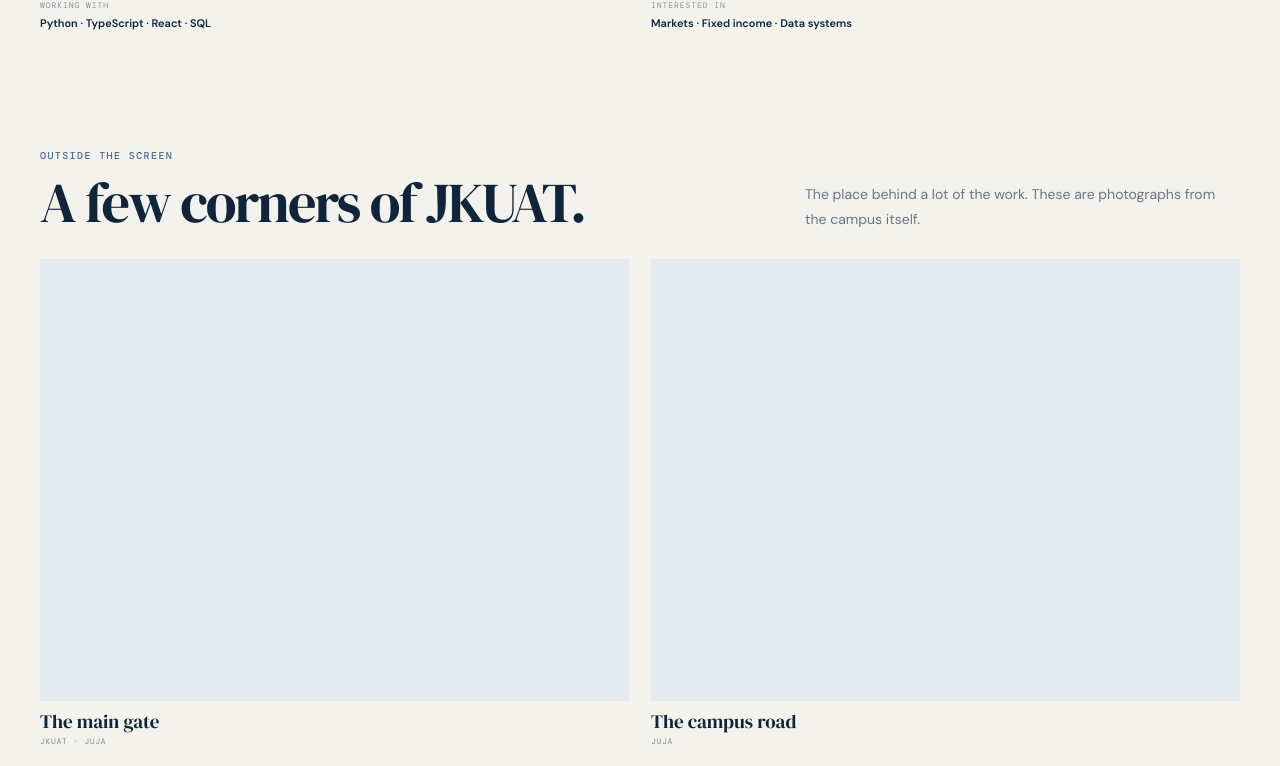
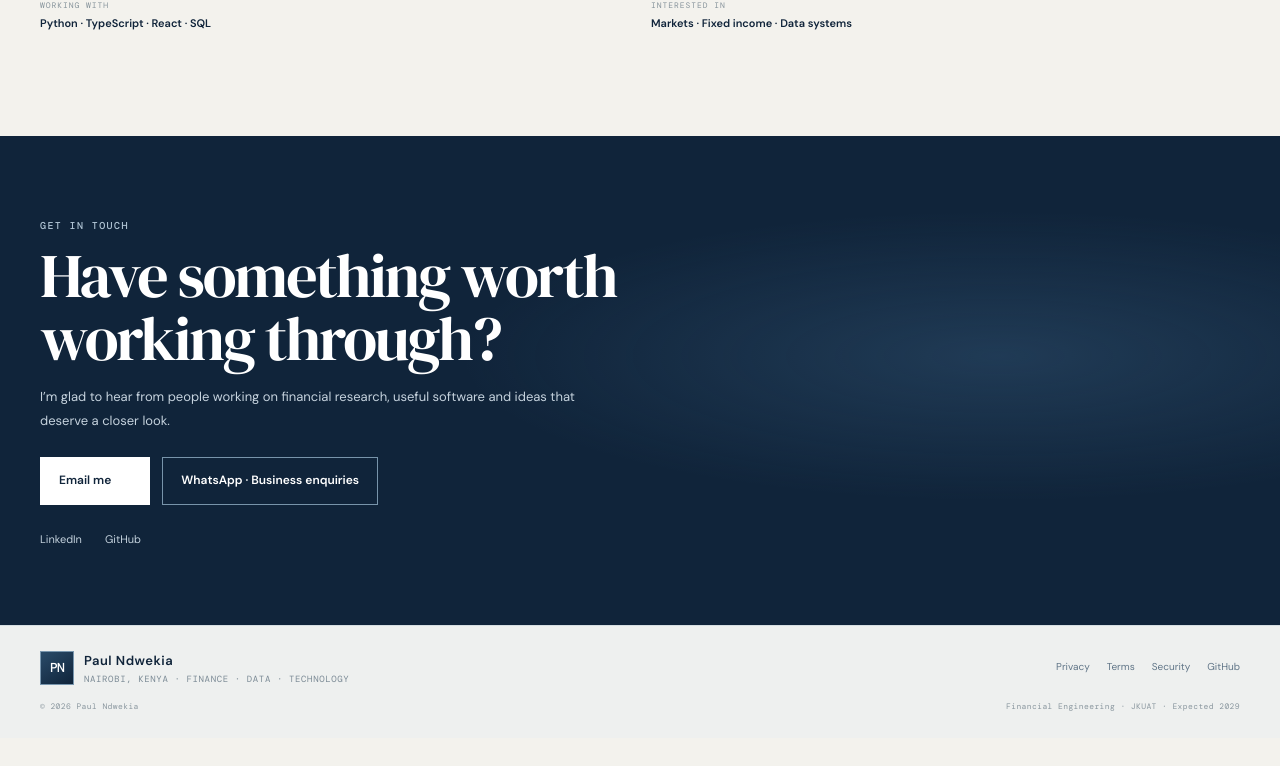
Before and after one commit to paulndwekia/paul-ndwekia-portfolio, a React (Vite) app: page / in a window 1280 px wide. Shown: the part 5978-6744 px from the top of the page. After the commit the page ends 6716 px from the top, so only its background shows below. Built offline with nearby package versions, Linux system fonts and the light colour scheme.

Commit message:
Remove JKUAT campus gallery section entirely

```diff
--- a/src/App.jsx
+++ b/src/App.jsx
@@ -159,24 +159,6 @@ function AboutSection(){
     </div>
   </section>;
 }
-function CampusGallery(){
-  const photos=[
-    {alt:"The JKUAT main campus entrance gate with its red gear sculpture",title:"The main gate",place:"JKUAT · Juja",position:"0% 0%"},
-    {alt:"The road between JKUAT campus buildings, with flags along the central driveway",title:"The campus road",place:"Juja",position:"100% 0%"},
-    {alt:"One of the academic buildings at JKUAT and its courtyard",title:"The academic block",place:"JKUAT"},
-    {alt:"Paul Ndwekia looking at his phone outside a campus building",title:"Between lectures",place:"Juja · JKUAT",position:"100% 100%"}
-  ];
-  return <section className="campus-gallery section-wrap" id="campus">
-    <div className="section-heading">
-      <Reveal><p className="eyebrow">Outside the screen</p><h2>A few corners of JKUAT.</h2></Reveal>
-      <Reveal><p className="section-intro">The place behind a lot of the work. These are photographs from the campus itself.</p></Reveal>
-    </div>
-    <div className="campus-gallery-grid">{photos.map(photo=><figure className="campus-gallery-item" key={photo.title}>
-      <div className="campus-gallery-image" aria-hidden="true"/>
-      <figcaption><strong>{photo.title}</strong><span>{photo.place}</span></figcaption>
-    </figure>)}</div>
-  </section>;
-}
 function ContactSection(){
   const wa="https://wa.me/254745120235?text=Hello%20Paul%2C%20I%27m%20contacting%20you%20regarding%20a%20business%20enquiry.";
   return <section className="contact-section" id="contact"><div className="section-wrap contact-inner"><Reveal><p className="eyebrow eyebrow-light">Get in touch</p><h2>Have something worth working through?</h2><p>I’m glad to hear from people working on financial research, useful software and ideas that deserve a closer look.</p><div className="contact-actions"><A href="mailto:p98001630@gmail.com" className="button button-light">Email me <span></span></A><A href={wa} className="button button-outline-light">WhatsApp · Business enquiries</A></div><div className="contact-socials"><A href={linkedinUrl}>LinkedIn </A><A href={githubUrl}>GitHub </A></div></Reveal></div></section>;
@@ -208,7 +190,7 @@ function HomePage(){
         <figcaption className="hero-photo-caption"><span>Paul Ndwekia</span><span>Juja · JKUAT</span></figcaption>
       </figure>
     </div><div className="hero-bottom section-wrap"><span>FINANCE <i>×</i> DATA <i>×</i> TECHNOLOGY</span><span className="hero-bottom-note">A personal portfolio of projects and research</span></div></section>
-    <FocusSection/><WorkSection/><ProgressSection/><AboutSection/><CampusGallery/><ContactSection/>
+    <FocusSection/><WorkSection/><ProgressSection/><AboutSection/><ContactSection/>
   </main><Footer/><CookieNotice/></>;
 }
 
```
